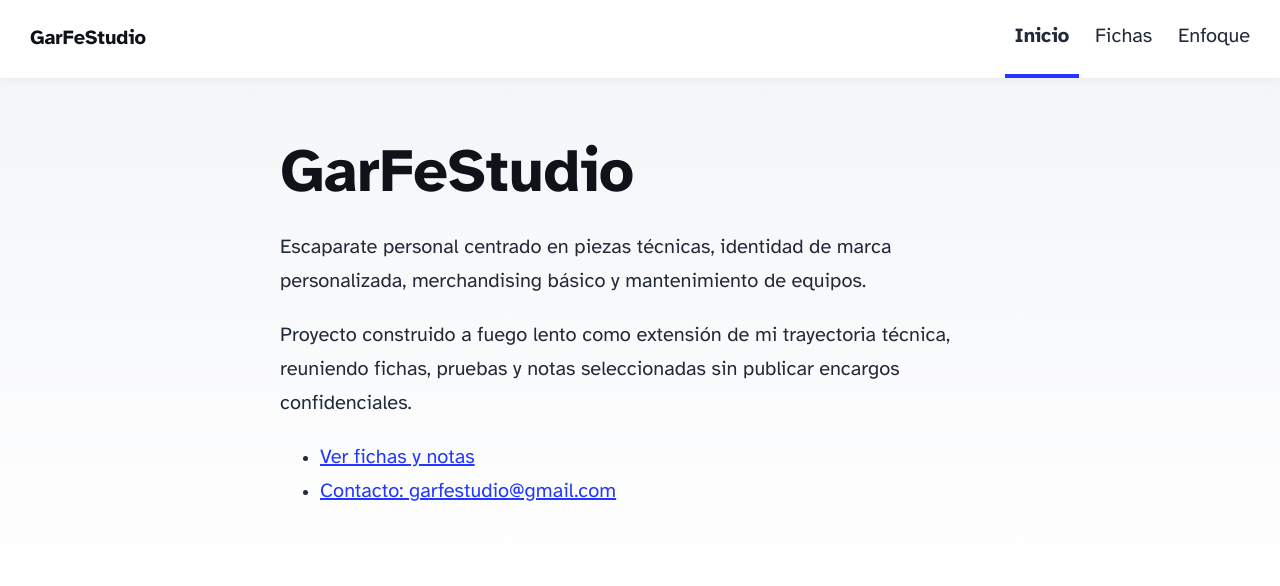
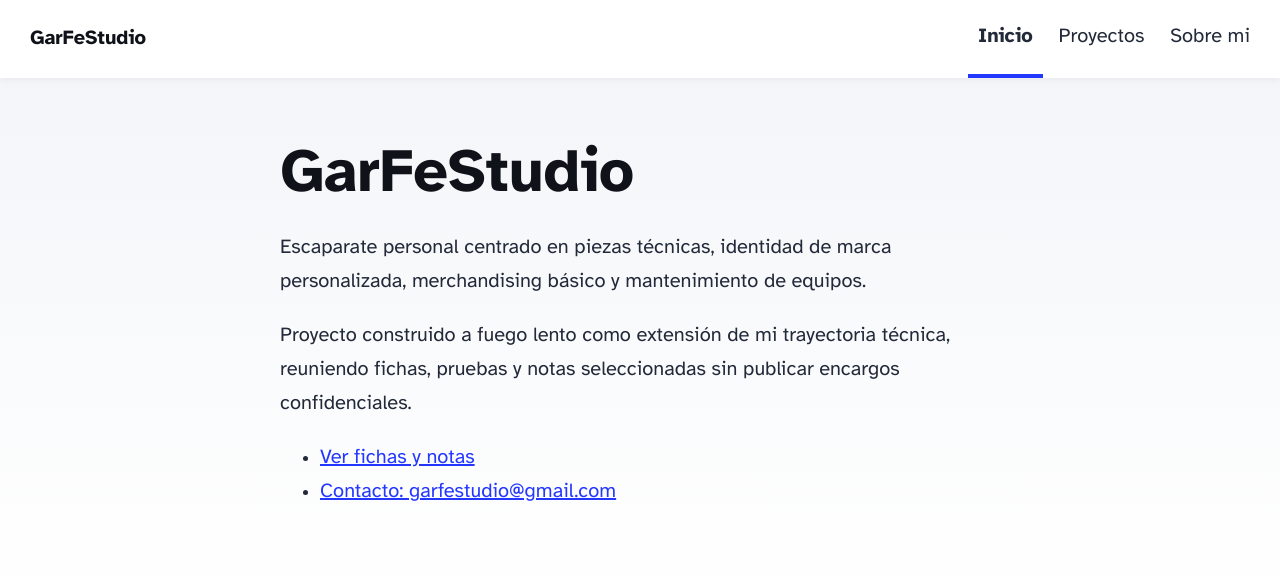
Before and after one commit to garfestudio-tech/astro-blog-starter-template, an Astro site: page / in a window 1280 px wide. Shown: the top 586 px of the page. Built offline with nearby package versions, Linux system fonts and the light colour scheme; Astro itself is replaced by a stand-in of ours.

Commit message:
Update Header.astro

```diff
--- a/src/components/Header.astro
+++ b/src/components/Header.astro
@@ -8,8 +8,8 @@ import { SITE_TITLE } from '../consts';
 		<h2><a href="/">{SITE_TITLE}</a></h2>
 		<div class="internal-links">
 			<HeaderLink href="/">Inicio</HeaderLink>
-			<HeaderLink href="/blog">Fichas</HeaderLink>
-			<HeaderLink href="/about">Enfoque</HeaderLink>
+			<HeaderLink href="/blog">Proyectos</HeaderLink>
+			<HeaderLink href="/about">Sobre mi</HeaderLink>
 		</div>
 	</nav>
 </header>
```
